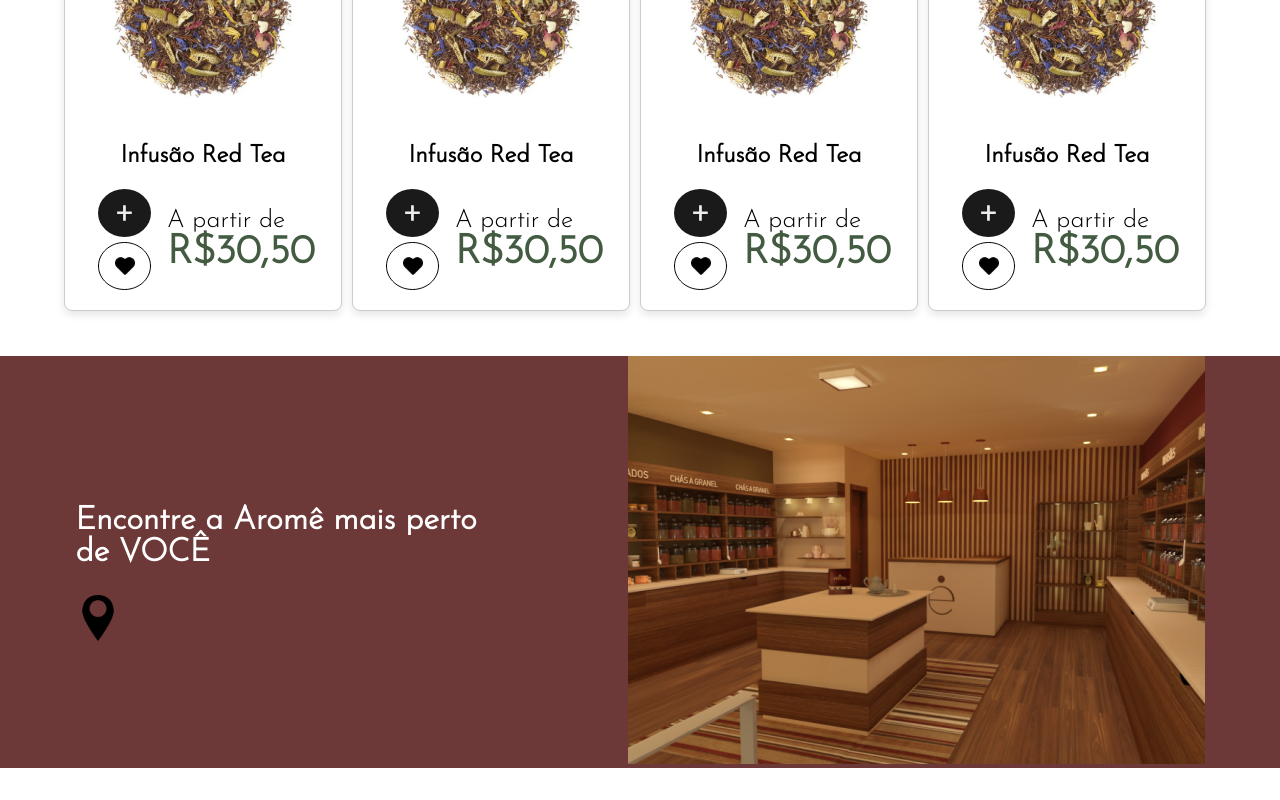
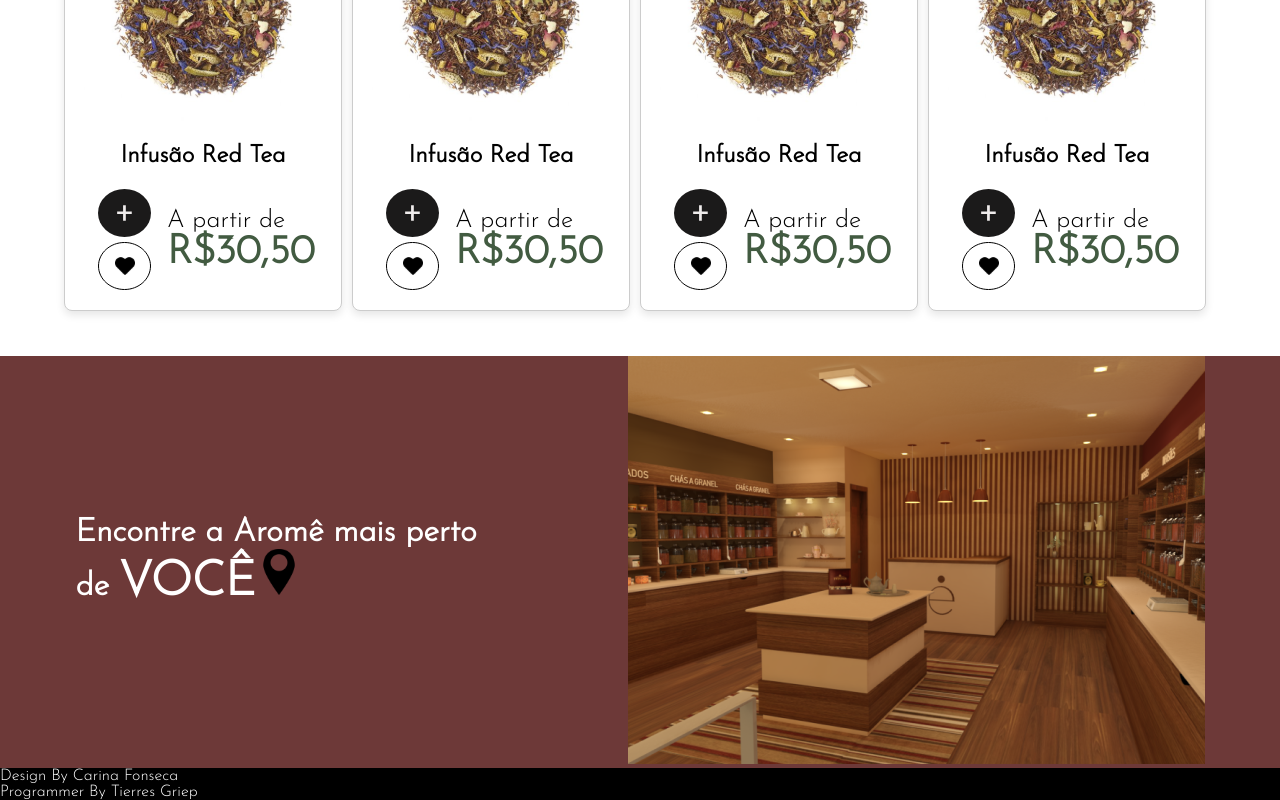
Before and after one commit to tierres/Arome, a React (Vite) app in the folder arome-ds/: page / in a window 1280 px wide. Shown: the part 1476-2276 px from the top of the page. Before the commit the page ends 2244 px from the top, so only its background shows below. Built offline with nearby package versions, Linux system fonts and the light colour scheme.

Commit message:
Notebook - 01/03/2024 - Começando o Footer

```diff
--- a/arome-ds/src/components/FindNearestStore/FindNearestStore.module.css
+++ b/arome-ds/src/components/FindNearestStore/FindNearestStore.module.css
@@ -12,3 +12,7 @@
     color: white;
     font-size: xx-large;
 }
+
+.strongText {
+    font-size: 3rem;
+}
--- a/arome-ds/src/components/FindNearestStore/FindNearestStore.tsx
+++ b/arome-ds/src/components/FindNearestStore/FindNearestStore.tsx
@@ -8,8 +8,10 @@
         <div className={classes.redContainer}>
             <SectionContainer className={classes.sectionContainer}>
                 <div>
-                    <h1 className={classes.text}>Encontre a Aromê mais perto<br/>de <strong>VOCÊ</strong></h1>
-                    <img src={locationIcon} alt="" />
+                    <h1 className={classes.text}>
+                        Encontre a Aromê mais perto<br/>de <strong className={classes.strongText}>VOCÊ</strong>
+                        <img src={locationIcon} alt="" />
+                    </h1>
                 </div>
                 <div className={classes.storeImage}>
                     <img src={storeImg} alt="" />
--- /dev/null
+++ b/arome-ds/src/components/shared/Footer/Footer.module.css
@@ -0,0 +1,7 @@
+.blackContainer {
+    background-color: black;
+}
+
+.editarIssoAqui {
+    color: white;
+}
--- a/arome-ds/src/components/shared/Footer/Footer.tsx
+++ b/arome-ds/src/components/shared/Footer/Footer.tsx
@@ -1,5 +1,15 @@
+import { SectionContainer } from "../SectionContainer/SectionContainer"
+import classes from './Footer.module.css'
+
 export const Footer = () => {
     return(
-        <div></div>
+        <footer className={classes.blackContainer}>
+            <SectionContainer>
+                <div className={classes.editarIssoAqui}>
+                    Design By Carina Fonseca<br/>
+                    Programmer By Tierres Griep
+                </div>
+            </SectionContainer>
+        </footer>
     )
 }
```
Also changed, not shown: arome-ds/src/components/shared/Footer/Footer.module.tsx (deleted).
